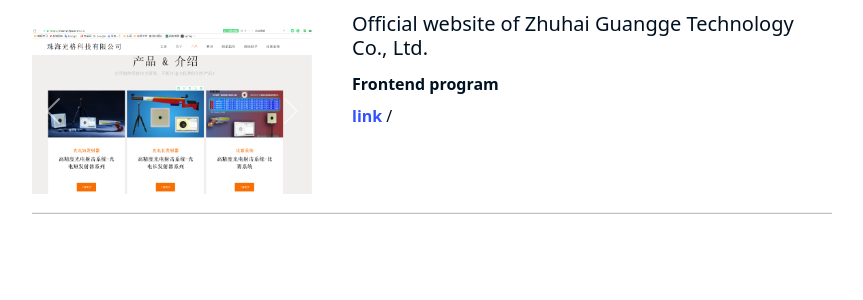
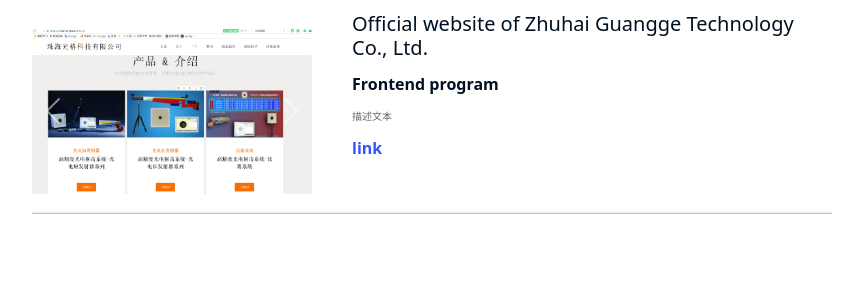
Before and after one commit to weixians/weixians.github.io, a Jekyll site: the page built from about_me.html, in a window 1280 px wide. Shown: the part 1677-1977 px from the top of the page, without its empty margins (208-1071 px from the left). Built offline with Jekyll 4.4.1, drawn with Linux system fonts in a browser that asks for light colours.

Commit message:
change content

```diff
--- a/about_me.html
+++ b/about_me.html
@@ -5,14 +5,6 @@
 ---
 <head>
     <style>
-        hr.dashed {
-            border-top: 1px dashed #c7c6c6;
-        }
-
-        hr {
-            display: block;
-        }
-
         hr.item-divider {
             margin-left: 10%;
             text-align: center;
@@ -46,6 +38,11 @@
             float: left;
             display: inline;
             margin-left: 5%;
+        }
+
+        p.description{
+            color: #666565;
+            font-size: 10px;
         }
     </style>
 
@@ -175,8 +172,9 @@
         <div class="project-item-content">
             <h5 style="text-align: left">Official website of Zhuhai Guangge Technology Co., Ltd.</h5>
             <p><b>Frontend program</b></p>
+            <p class="description">描述文本</p>
             <p>
-                <span><a href="https://monisheji.com" target="_blank">link</a></span> /
+                <span><a href="https://monisheji.com" target="_blank">link</a></span>
             </p>
         </div>
     </div>
```
